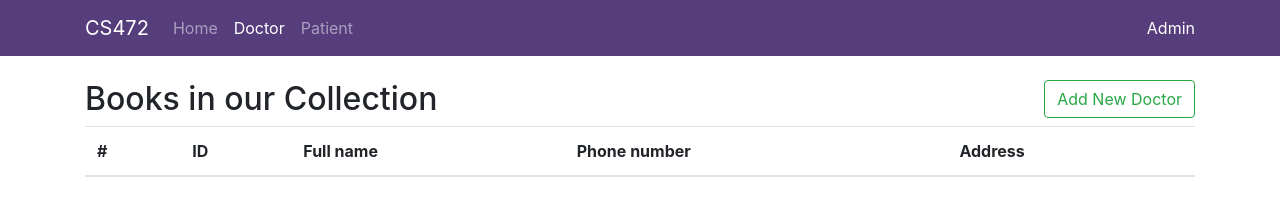
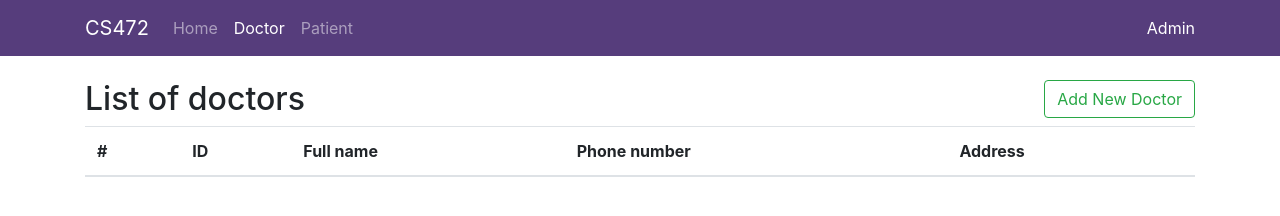
Before and after one commit to bezatsegaye/CS472WAP-FE, a plain HTML site: page doctors.html in a window 1280 px wide. Drawn offline with nearby package versions, Linux system fonts and the light colour scheme.

Commit message:
Fixed typo

```diff
--- a/doctors.html
+++ b/doctors.html
@@ -39,7 +39,7 @@
     <div class="container">
         <div>
             <br>
-            <h2 class="float-left">Books in our Collection</h2>
+            <h2 class="float-left">List of doctors</h2>
             <a href="#"><button class="btn btn-outline-success float-right">Add New Doctor</button></a>
             <br>
         </div>
```
